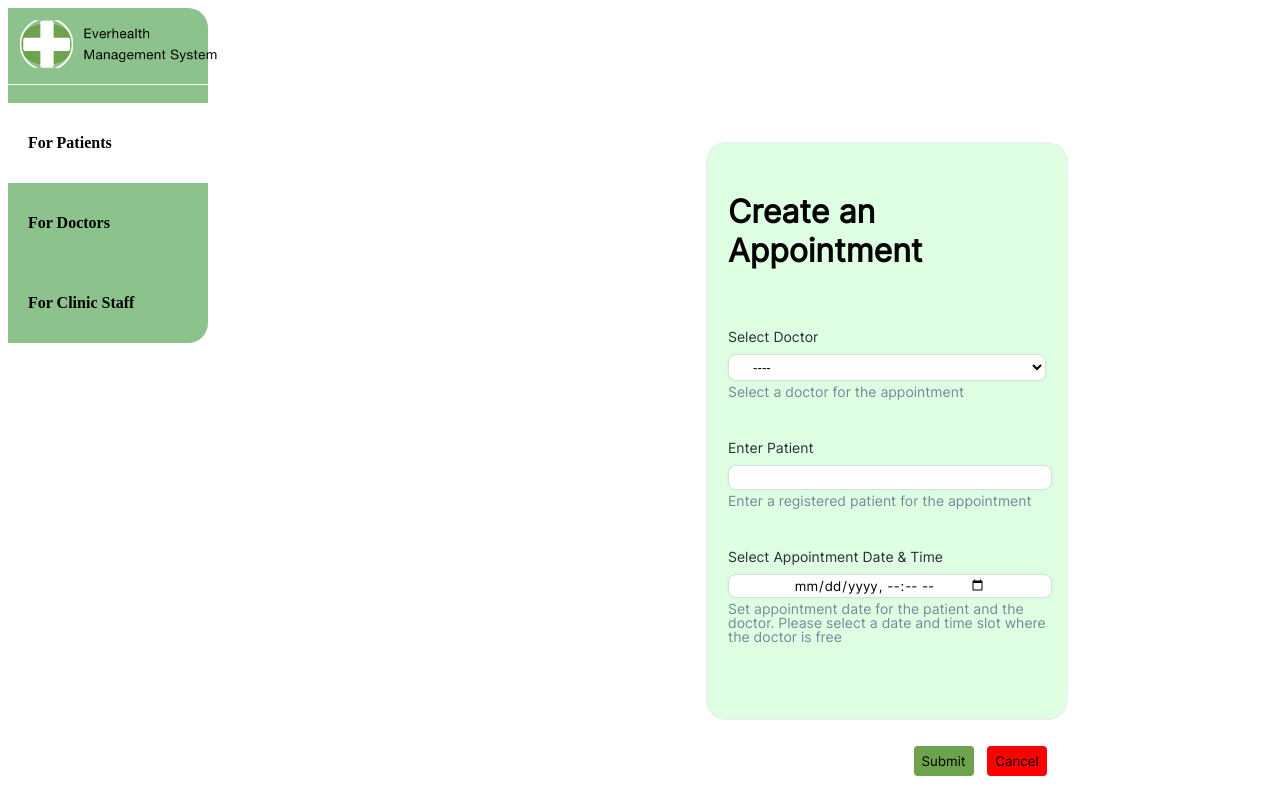
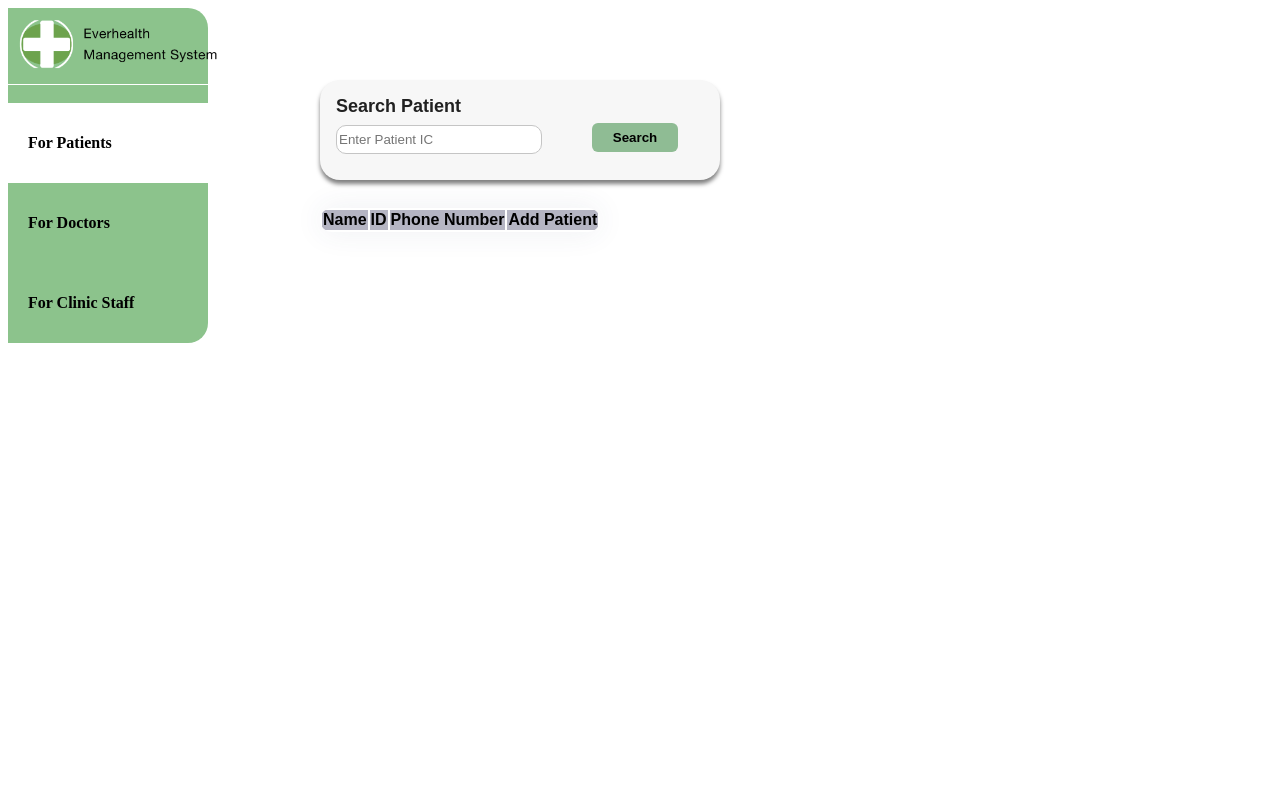
Before and after one commit to BT3103AppDev1/final-project-l1-final-project-group-8, a Vue app in the folder bt3103_proj/: page / in a window 1280 px wide. Built offline with nearby package versions, Linux system fonts and the light colour scheme.

Commit message:
Sofia portions
Added Appointment form, Patient details edit and search patient (table unfinished). front end stuff for now

```diff
--- a/bt3103_proj/src/App.vue
+++ b/bt3103_proj/src/App.vue
@@ -2,11 +2,13 @@
 import login_sidebar from './components/login_sidebar.vue'
 import Appointment_form from './components/Appointment_form.vue'
 import Patient_edit from './components/Patient_edit.vue'
+import SearchPatient from './components/SearchPatient.vue'
 </script>
 
 <template>
   <login_sidebar/>
-  <Appointment_form/>
+  <!--<Appointment_form/>-->
+  <SearchPatient/>
 
 </template>
 
--- a/bt3103_proj/src/components/Patient_edit.vue
+++ b/bt3103_proj/src/components/Patient_edit.vue
@@ -7,10 +7,75 @@
                     <div class = "title">NAME:</div>
                     <div id = "nameText">test</div> <!--Hard code for now-->
                 </div>
+
+                <div id = "dob">
+                    <div class = "title">DATE OF BIRTH:</div>
+                    <div id = "dobText">test</div> <!--Hard code for now-->
+                </div>
+
+                <div id = "contactNum" v-if="edit = edit">
+                    <div class = "title">CONTACT NUM:</div>
+                    <form action="">
+                        <input type="text" name="phoneNum" id="phoneNum">
+                    </form>
+                </div>
+
+                <div v-else id = "contactNum" >
+                    <div class = "title">CONTACT NUM:</div>
+                    <div id = "numText">1234</div> <!--Hard code for now-->
+                </div>
+
+                <div id = "ic">
+                    <div class = "title">PATIENT IC:</div>
+                    <div id = "icText">1234</div> <!--Hard code for now-->
+                </div>
+
+                <div id = "gender">
+                    <div class = "title">GENDER:</div>
+                    <div id = "genderText">1234</div> <!--Hard code for now-->
+                </div>
+
+                <div id = "blood">
+                    <div class = "title">BLOOD TYPE:</div>
+                    <div id = "bloodText">1234</div> <!--Hard code for now-->
+                </div>
+            </div>
+
+            <div  id = "button" v-if="edit = edit">
+                <div id = "actionEditBtn">
+                    <button id = "submitButton" type="button">Submit</button>
+                    <button id = "cancelButton" type = "button" @click="cancelEdit">Cancel</button>
+                </div>
+            </div>
+
+            <div v-else id="button" >
+                <div id = "actionBtn">
+                    <button id = "editButton" type="button" v-on:click="allowEdit">Edit Details</button>
+                </div>
             </div>
         </div>
     </div>
 </template>
+
+<script>
+export default {
+    data() {
+        return {
+            edit : false,
+        }
+    },
+
+    methods:{
+        allowEdit() {
+            this.edit = true
+        },
+
+        cancelEdit() {
+            this.edit = false
+        }
+    }
+}
+</script>
 
 <style scoped>
 #rectangle {
@@ -21,12 +86,62 @@
     border-radius: 67px;
 }
 
+button {
+    width:137px;
+    height: 29px;
+    background: #8FBC94;
+    border: none;
+    border-radius: 6px;
+    font-weight:600;
+}
+
+button:hover {
+    background: #d7e7d9;
+    font-weight: 600;
+}
+
+#button {
+    position: relative;
+    top: 16em;
+}
+
+#editButton {
+    position: relative;
+    left: 30em;
+}
+
+#actionEditBtn {
+    position: relative;
+    left: 20em;
+}
+
+#submitButton {
+    margin-right: 0.5em;
+}
+
+#cancelButton {
+    margin-left: 0.5em;
+    background: #FF0000;
+}
+
+#cancelButton:hover {
+    background-color: #ffaeae;
+}
+
 #mega {
-    position: relative;
+    position: absolute;
     left: 20em;
     top:2em;
 }
 
+.title {
+    white-space: nowrap;
+    color: #464E5F;
+    font-size: 14px;
+    font-family: Poppins, Arial, Helvetica, sans-serif;
+    font-weight: 600;
+    word-wrap: break-word;
+}
 #patDet {
     position: absolute;
     left: 5em;
@@ -34,6 +149,36 @@
 }
 
 #nameText {
+    position: absolute;
+    left: 10rem;
+    top: 0.01em;
+    overflow: visible;
+
+}
+
+#contactNum {
+    position: absolute;
+    top: 7em;
+}
+
+#numText {
+    position: absolute;
+    left: 10rem;
+    top: 0.01em;
+    overflow: visible;
+}
+
+#phoneNum {
+    position: absolute;
+    left: 10rem;
+    top: 0.01em;
+}
+#dob {
+    position: absolute;
+    top: 3.5em;
+
+}
+#dobText {
     position: absolute;
     left: 10rem;
     top: 0.01em;
@@ -52,4 +197,31 @@
     line-height: 20px;
     word-wrap: break-word
 }
+
+#ic, #gender, #blood {
+    position: absolute;
+    left: 27em;
+    top:0.01em;
+}
+
+#ic {
+    top: 0.01em;
+}
+
+#gender {
+    position: absolute;
+    top: 3.5em;
+}
+
+#blood {
+    position: absolute;
+    top: 7em;
+}
+
+#icText, #genderText, #bloodText {
+    position: inherit;
+    left : 10em;
+    bottom: 0.01em;
+}
+
 </style>
--- /dev/null
+++ b/bt3103_proj/src/components/SearchPatient.vue
@@ -0,0 +1,123 @@
+<template>
+<div id = "mega">
+    <div id = "rectangle">
+        <div id = "content">
+            <div id = "Title">
+                Search Patient
+            </div>
+            <div id = "searchBar">
+                <form action="">
+                        <input type="text" name="patID" id="patID" placeholder="Enter Patient IC">
+                </form>
+            </div>
+            <div id = "searchButt">
+                <button id = "searchButton" type="button">Search</button>
+            </div>
+        </div>
+    </div>
+
+    <div id = "resultRect">
+        <div id = "resultTable">
+            <table>
+                <tr id="tableHeadRow">
+                    <th>Name</th>
+                    <th>ID</th>
+                    <th>Phone Number</th>
+                    <th>Add Patient</th>
+                </tr>
+            </table>
+        </div>
+    </div>
+</div>
+
+</template>
+
+<style scoped>
+#mega {
+    position: absolute;
+    left: 20em;
+    top:5em;
+}
+
+#rectangle {
+    height: 100px;
+    width: 400px;
+    background: #F7F7F7;
+    border-radius: 20px;
+    box-shadow: 0px 4px 4px rgba(0, 0, 0, 0.50);
+
+}
+
+#content {
+    left:1em;
+    top:1em;
+    position: relative;
+}
+
+#Title {
+    color: #212121;
+    font-size: 18px;
+    font-family: Poppins, Arial, Helvetica, sans-serif;
+    font-weight: 500;
+    line-height: 21px;
+    word-wrap: break-word;
+    font-weight:600;
+}
+
+#searchBar {
+    position: relative;
+    top: 0.5em;
+}
+
+#patID {
+    background: white;
+    border-radius: 10px;
+    border: 1px #C5C5C5 solid;
+    height: 25px;
+    width: 200px;
+}
+
+#searchButt {
+    position: relative;
+    left: 16rem;
+    bottom: 1.44rem;
+}
+
+#searchButton {
+    background: #8FBC94;
+    border-radius: 6px;
+    height: 29px;
+    width: 86px;
+    border: none;
+    font-weight: 600;
+}
+
+#searchButton:hover {
+    background: #d7e7d9;
+    border-radius: 6px;
+    height: 29px;
+    width: 86px;
+    border: none;
+    font-weight: 600;
+
+}
+
+#resultRect {
+    position: inherit;
+    top: 8rem;
+    background: white;
+    box-shadow: 0px 0px 30px rgba(56.09, 71.02, 109.44, 0.09);
+    border-radius: 12px;
+    overflow: hidden;
+}
+
+#tableHeadRow {
+    background: #B5B5C3;
+    border-collapse: collapse;
+    border-radius: 6px;
+    font: 1em sans-serif;
+}
+
+
+
+</style>
```
